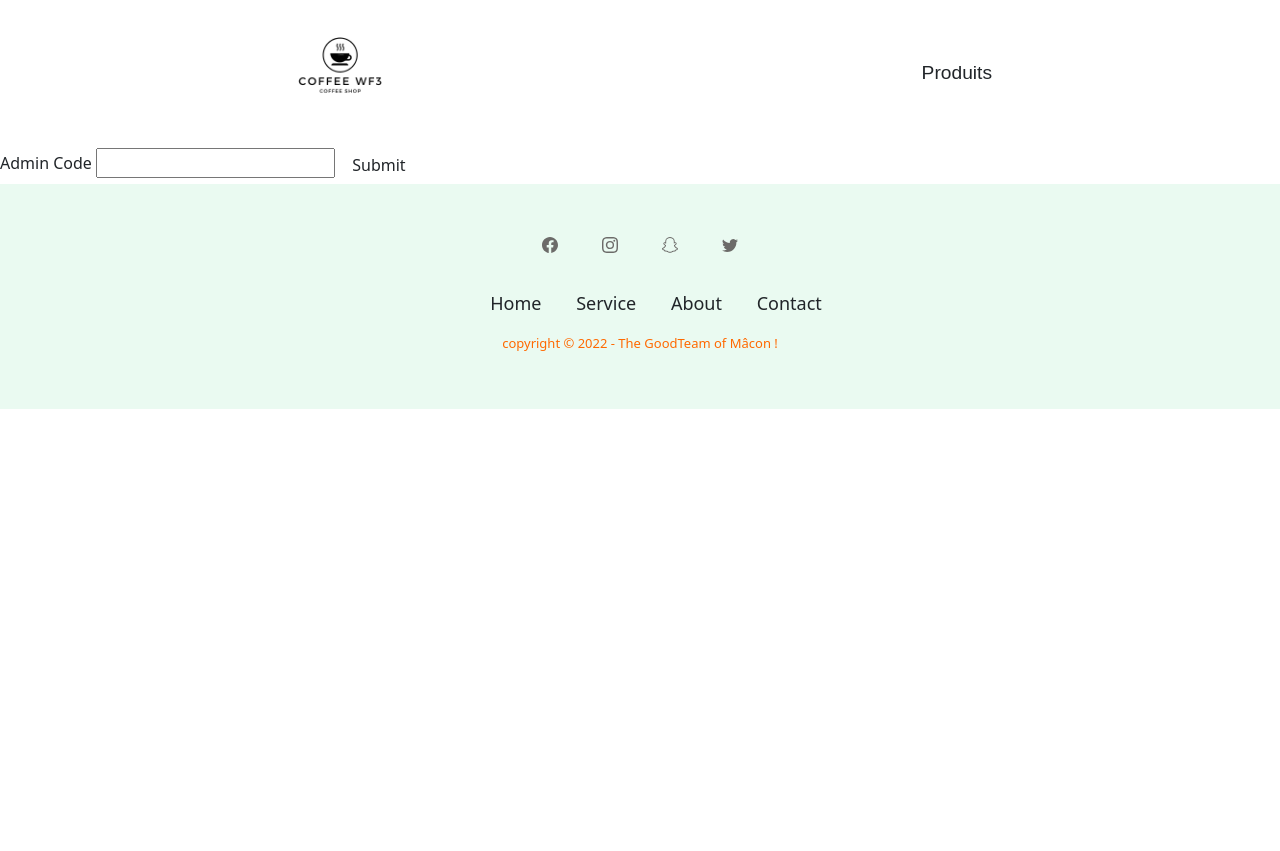
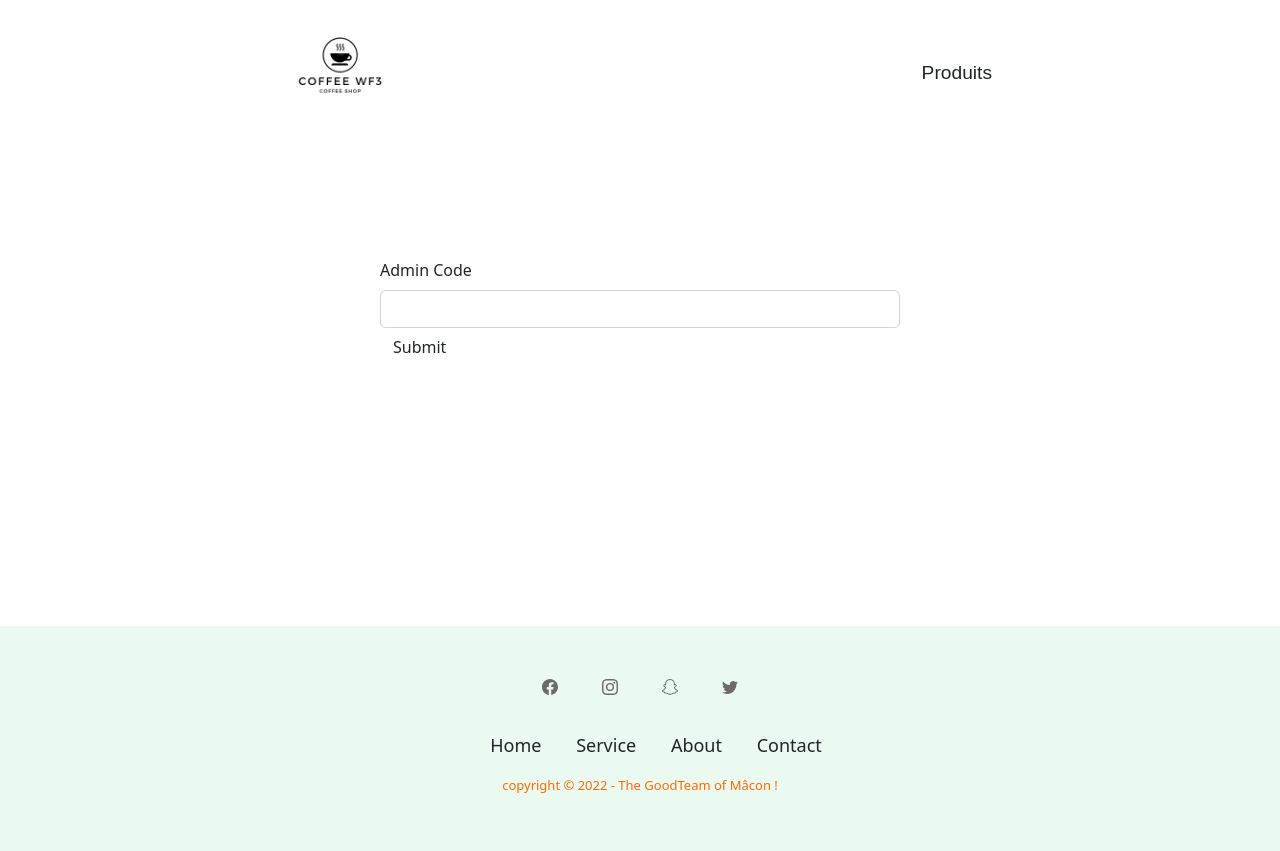
Before and after one commit to Youssefh71/coffy-shop, a PHP site: page /templates/login.php in a window 1280 px wide. Before the commit the page ends 409 px from the top, so only its background shows below. Run offline with PHP 8.4, Linux system fonts and the light colour scheme; some web fonts are replaced.

Commit message:
login form style

```diff
--- a/public/css/style.css
+++ b/public/css/style.css
@@ -129,6 +129,14 @@ body {
     text-align: center;
     width: 20%;
     margin: auto;
+   }
 
+/* Login */
+.form-container {
+    height: 60vh;
+}
 
-   }
+.myform {
+    padding: 7rem;
+    justify-content: center;
+}
--- a/src/Repository/Db.php
+++ b/src/Repository/Db.php
@@ -13,7 +13,7 @@ abstract class Db {
     private const DB_USER = 'root';
 
     // Mot de passe
-    private const DB_PASS = '';
+    private const DB_PASS = 'developpe';
 
     // Nom de la base de données
     private const DB_NAME = 'coffee_wf3';
--- a/templates/login.php
+++ b/templates/login.php
@@ -20,17 +20,17 @@
 
 <?php require_once 'navigation.php' ?>
 
-<div class="row justify-content-center">
-    <div class="col-12 ">
 
-        <form action="" method="post" class="">
-            <label for="code">Admin Code</label>
-            <input type="password" name="code" id="code">
-            <input type="submit" class="btn">
-        </form>
 
+    <div class="container form-container">
+            <form action="" method="post" class="myform">
+                <label for="code" class="form-label">Admin Code</label>
+                <input type="password" name="code" id="code" class="form-control">
+                <input type="submit" class="btn">
+            </form>
     </div>
-</div>
+
+
 
 <?php require_once 'footer.php' ?>
 </body>
```
